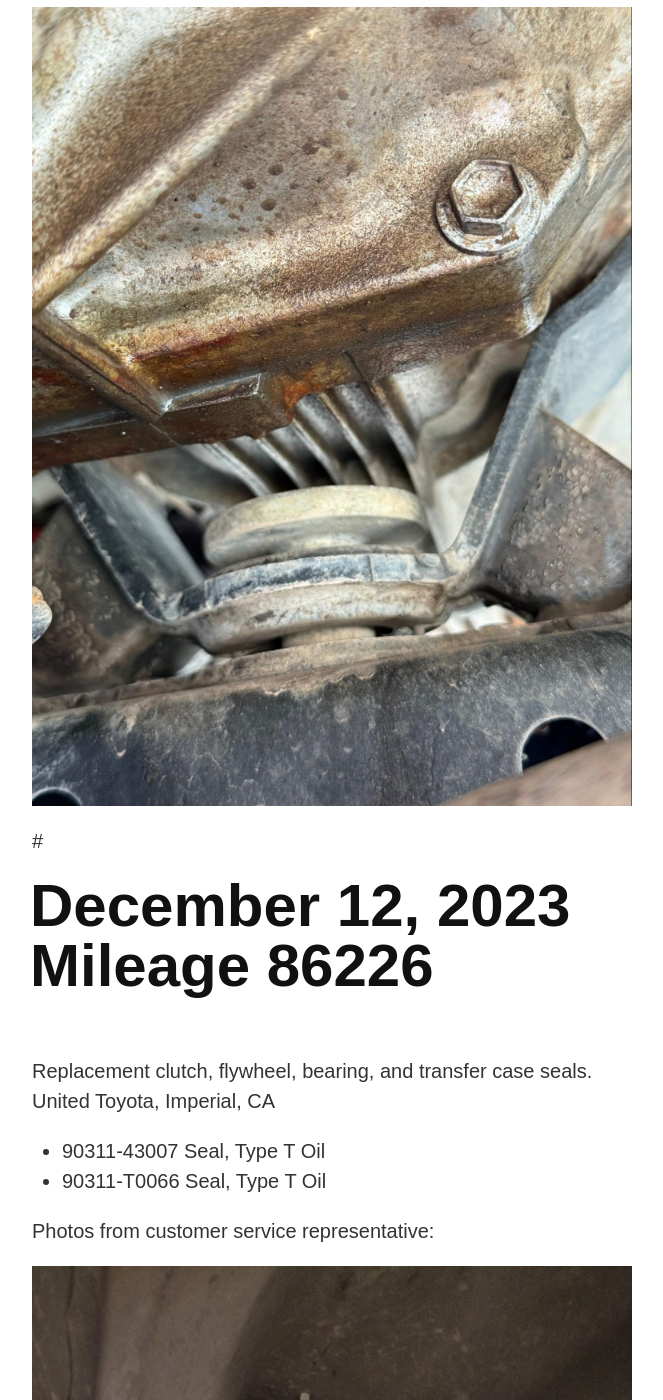
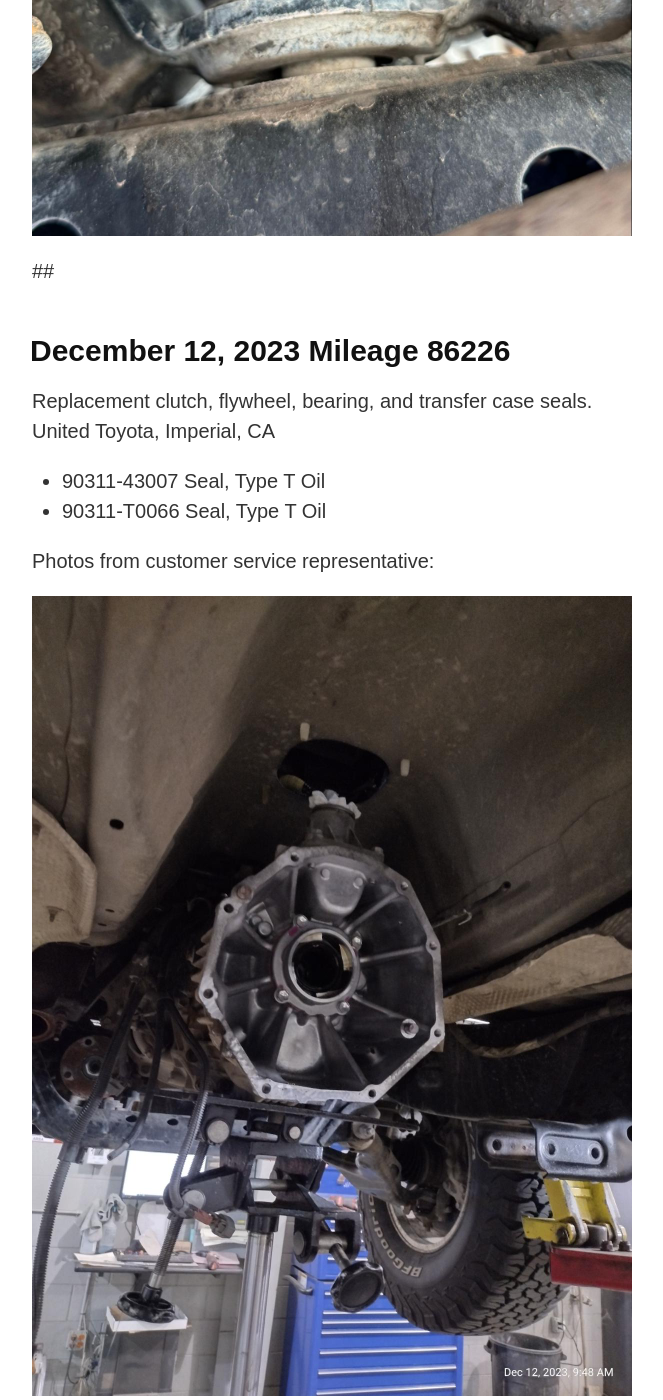
Before and after one commit to todgru/todgru.github.io, a Jekyll site: the page built from leak/index.md, in a window 1280 px wide and 1400 px high, scrolled down 5013 px. Shown: the whole window, without its empty margins (308-971 px from the left). Built offline with Jekyll 4.4.1, drawn with Linux system fonts in a browser that asks for light colours; our own code applies the rules of GitHub Pages for plain Markdown files.

```diff
--- a/leak/index.md
+++ b/leak/index.md
@@ -15,7 +19,7 @@ Columbia George Toyota The Dalles, OR
 -   90311-43007 Seal, Type T Oil
 -   96721-35063 O-Ring
 
-# September 2, 2022 Mileage 71000 (approx)
+## September 2, 2022 Mileage 71000 (approx)
 
 I emailed Columbia Gorge Toyota these photos to ask about the red paint
 left for inspection reminder. The red paint could make it look wet. I\'m
@@ -23,29 +27,29 @@ not sure if it is leaking again at this point.
 
 ![](images/image13.jpg)![](images/image7.jpg)
 
-# October 3, 2022 Mileage 714690
+## October 3, 2022 Mileage 714690
 
 Engine Service and 120-point inspection at Morgan Automotive, Portland,
 OR. No mention of the leak.
 
-# January 13, 2023 Mileage 76666
+## January 13, 2023 Mileage 76666
 
 Engine service, rotate tires. No leaks were mentioned. Columbia George
 Toyota, The Dalles, OR
 
-# July 20, 2023 Mileage 81172
+## July 20, 2023 Mileage 81172
 
 Engine service. No leaks were mentioned. Columbia George Toyota, The
 Dalles, OR
 
-# October 10, 2023 Mileage 83622
+## October 10, 2023 Mileage 83622
 
 Engine service, vehicle trip 120-point inspection, new spark plugs, fuel
 injection service, new rear diff fluid, new front diff fluid, new manual
 transmission fluid, new transfer case fluid, clean adjust rear brakes,
 rotate tires. No leaks were mentioned. Morgan Automotive, Portland, OR
 
-# December 8, 2023 Mileage 86160
+## December 8, 2023 Mileage 86160
 
 ![](images/image5.jpg)
 
@@ -53,9 +57,9 @@ rotate tires. No leaks were mentioned. Morgan Automotive, Portland, OR
 
 ![](images/image9.jpg)
 
-#
+##
 
-# December 12, 2023 Mileage 86226
+## December 12, 2023 Mileage 86226
 
 Replacement clutch, flywheel, bearing, and transfer case seals. United
 Toyota, Imperial, CA
@@ -77,7 +81,7 @@ Photos from customer service representative:
 
 ![](images/image4.png)
 
-# Mileage 87457 January 20, 2024
+## Mileage 87457 January 20, 2024
 
 Leak photos.
 
@@ -87,7 +91,7 @@ Leak photos.
 
 ![](images/image19.jpg)
 
-# Mileage: 88094 February 10, 2024
+## Mileage: 88094 February 10, 2024
 
 Replace the aluminum transmission output cover plate and o-ring.
 
@@ -125,7 +129,7 @@ Another closeup from a different perspective.
 
 ![](images/image18.png)
 
-# March 2, 2024 Mileage 89377
+## March 2, 2024 Mileage 89377
 
 Engine service, rotate tires, and advise on leaking
 transmission/transfer case.
@@ -133,7 +137,7 @@ transmission/transfer case.
 Advise to bring truck back on March 13th for further inspection and
 consulting with Toyota engineers. Columbia Gorge Toyota, The Dalles, OR
 
-# March 13, 2024 Mileage 89520 (approx)
+## March 13, 2024 Mileage 89520 (approx)
 
 After inspection and discussion with Toyota, the service representative
 asked to bring the truck back at the beginning of April, when the Toyota
```
Also changed, not shown: other parts of leak/index.md (+7 -3 lines).
